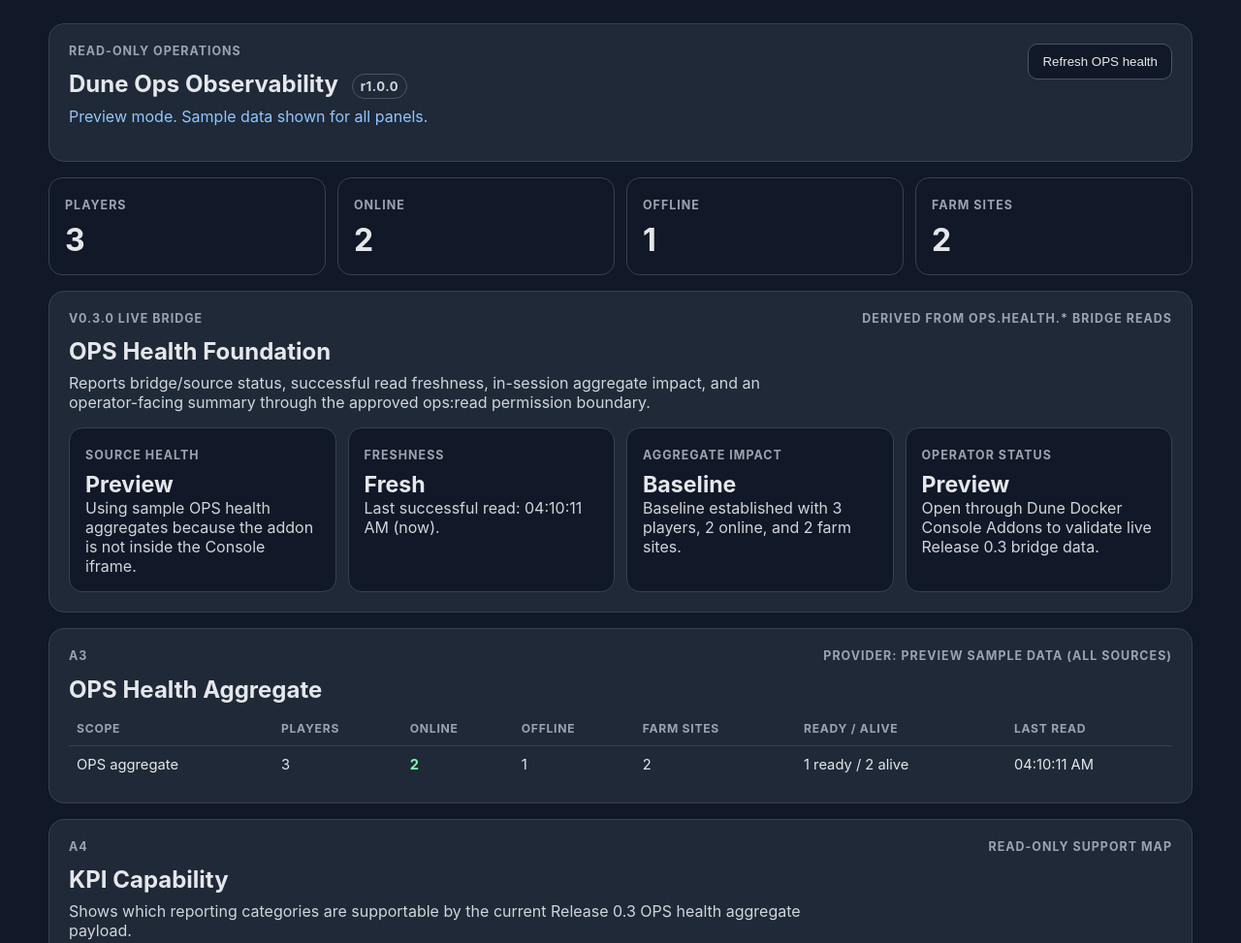
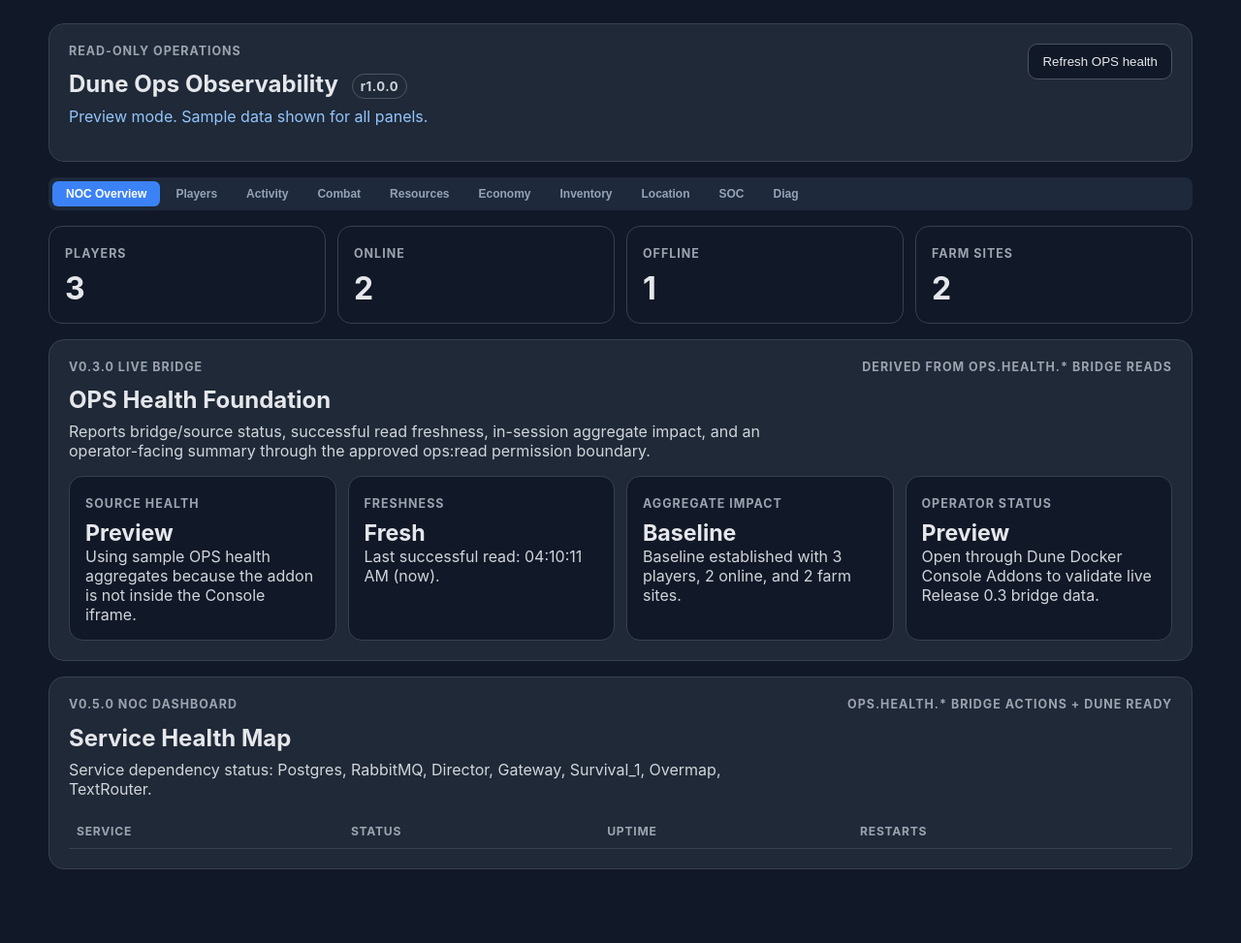
Before and after one commit to yacketrj/dune-ops-observability-addon, a plain HTML site: page web/index.html in a window 1280 px wide. Shown: the top 973 px of the page at 97% size. After the commit the page ends 921 px from the top, so only its background shows below. Drawn offline with Linux system fonts and the light colour scheme.

Commit message:
feat: tab-based navigation + NOC Dashboard v0.5.0 service health panel

```diff
--- a/web/addon.css
+++ b/web/addon.css
@@ -241,3 +241,52 @@
     grid-template-columns: 1fr;
   }
 }
+
+/* Tab navigation */
+.tab-nav {
+  display: flex;
+  gap: 2px;
+  background: #1e293b;
+  border-radius: 8px;
+  padding: 4px;
+  overflow-x: auto;
+  -webkit-overflow-scrolling: touch;
+}
+
+.tab-nav .tab {
+  flex: none;
+  padding: 6px 14px;
+  border: none;
+  background: transparent;
+  color: #94a3b8;
+  font-size: 12px;
+  font-weight: 600;
+  border-radius: 6px;
+  cursor: pointer;
+  white-space: nowrap;
+  transition: background 0.15s, color 0.15s;
+}
+
+.tab-nav .tab:hover {
+  background: #334155;
+  color: #e2e8f0;
+}
+
+.tab-nav .tab.active {
+  background: #3b82f6;
+  color: #fff;
+}
+
+.tab-content {
+  display: none;
+  gap: 16px;
+}
+
+.tab-content.active {
+  display: grid;
+}
+
+.diagnostics-card pre {
+  max-height: 400px;
+  overflow-y: auto;
+}
--- a/web/addon.js
+++ b/web/addon.js
@@ -1,6 +1,20 @@
 const statusEl = document.querySelector("#status");
 const outputEl = document.querySelector("#output");
 const buttonEl = document.querySelector("#refresh-players");
+
+(function initTabs() {
+  var tabs = document.querySelectorAll("#tab-nav .tab");
+  var panels = document.querySelectorAll(".tab-content");
+  tabs.forEach(function (tab) {
+    tab.addEventListener("click", function () {
+      tabs.forEach(function (t) { t.classList.remove("active"); });
+      tab.classList.add("active");
+      panels.forEach(function (p) { p.classList.remove("active"); });
+      var target = document.querySelector('.tab-content[data-tab="' + tab.dataset.tab + '"]');
+      if (target) target.classList.add("active");
+    });
+  });
+})();
 const playersBodyEl = document.querySelector("#players-body");
 const providerLabelEl = document.querySelector("#provider-label");
 const emptyStateEl = document.querySelector("#empty-state");
--- a/web/index.html
+++ b/web/index.html
@@ -16,6 +16,22 @@
       </div>
       <button id="refresh-players" type="button">Refresh OPS health</button>
     </section>
+
+    <nav class="tab-nav" id="tab-nav">
+      <button class="tab active" data-tab="overview">NOC Overview</button>
+      <button class="tab" data-tab="players">Players</button>
+      <button class="tab" data-tab="activity">Activity</button>
+      <button class="tab" data-tab="combat">Combat</button>
+      <button class="tab" data-tab="resources">Resources</button>
+      <button class="tab" data-tab="economy">Economy</button>
+      <button class="tab" data-tab="inventory">Inventory</button>
+      <button class="tab" data-tab="location">Location</button>
+      <button class="tab" data-tab="soc">SOC</button>
+      <button class="tab" data-tab="diag">Diag</button>
+    </nav>
+
+    <!-- TAB: Overview -->
+    <div class="tab-content active" data-tab="overview">
 
     <section class="summary-grid" aria-label="OPS health totals">
       <article class="metric-card">
@@ -72,14 +88,34 @@
     <section class="card">
       <div class="section-heading">
         <div>
+          <p class="eyebrow">v0.5.0 NOC Dashboard</p>
+          <h2>Service Health Map</h2>
+        </div>
+        <p class="provider-label">ops.health.* bridge actions + dune ready</p>
+      </div>
+      <p class="section-copy">Service dependency status: Postgres, RabbitMQ, Director, Gateway, Survival_1, Overmap, TextRouter.</p>
+      <div class="table-wrap">
+        <table aria-label="Service health">
+          <thead><tr><th scope="col">Service</th><th scope="col">Status</th><th scope="col">Uptime</th><th scope="col">Restarts</th></tr></thead>
+          <tbody id="noc-service-body"></tbody>
+        </table>
+      </div>
+    </section>
+
+    </div><!-- /tab:overview -->
+
+    <!-- TAB: Players -->
+    <div class="tab-content" data-tab="players">
+
+    <section class="card">
+      <div class="section-heading">
+        <div>
           <p class="eyebrow">A3</p>
           <h2>OPS Health Aggregate</h2>
         </div>
         <p id="provider-label" class="provider-label">Provider: unknown</p>
       </div>
-
       <div id="empty-state" class="empty-state" hidden>No OPS health aggregate data is available.</div>
-
       <div class="table-wrap">
         <table aria-label="OPS health aggregate table">
           <thead>
@@ -179,6 +215,11 @@
       </div>
     </section>
 
+    </div><!-- /tab:players -->
+
+    <!-- TAB: Activity -->
+    <div class="tab-content" data-tab="activity">
+
     <section class="card">
       <div class="section-heading">
         <div>
@@ -242,11 +283,16 @@
       </div>
     </section>
 
+    </div><!-- /tab:activity -->
+
+    <!-- TAB: Combat -->
+    <div class="tab-content" data-tab="combat">
+
     <section class="card">
       <div class="section-heading">
         <div>
           <p class="eyebrow">v0.5.0</p>
-          <h2>Combat & Death Analytics</h2>
+          <h2>Combat &amp; Death Analytics</h2>
         </div>
         <p class="provider-label">ops.combat.deaths</p>
       </div>
@@ -289,6 +335,11 @@
       </div>
     </section>
 
+    </div><!-- /tab:combat -->
+
+    <!-- TAB: Resources -->
+    <div class="tab-content" data-tab="resources">
+
     <section class="card">
       <div class="section-heading">
         <div>
@@ -321,6 +372,11 @@
         </table>
       </div>
     </section>
+
+    </div><!-- /tab:resources -->
+
+    <!-- TAB: Economy -->
+    <div class="tab-content" data-tab="economy">
 
     <section class="card">
       <div class="section-heading">
@@ -367,6 +423,11 @@
       </div>
     </section>
 
+    </div><!-- /tab:economy -->
+
+    <!-- TAB: Inventory -->
+    <div class="tab-content" data-tab="inventory">
+
     <section class="card">
       <div class="section-heading">
         <div>
@@ -404,6 +465,11 @@
       </div>
     </section>
 
+    </div><!-- /tab:inventory -->
+
+    <!-- TAB: Location -->
+    <div class="tab-content" data-tab="location">
+
     <section class="card">
       <div class="section-heading">
         <div>
@@ -436,6 +502,11 @@
         </table>
       </div>
     </section>
+
+    </div><!-- /tab:location -->
+
+    <!-- TAB: SOC -->
+    <div class="tab-content" data-tab="soc">
 
     <section class="card">
       <div class="section-heading">
@@ -505,10 +576,18 @@
       </div>
     </section>
 
+    </div><!-- /tab:soc -->
+
+    <!-- TAB: Diag -->
+    <div class="tab-content" data-tab="diag">
+
     <section class="card diagnostics-card">
       <h2>Diagnostics</h2>
       <pre id="output"></pre>
     </section>
+
+    </div><!-- /tab:diag -->
+
   </main>
   <script src="dune-addon-bridge.js"></script>
   <script src="data-providers.js"></script>
```
